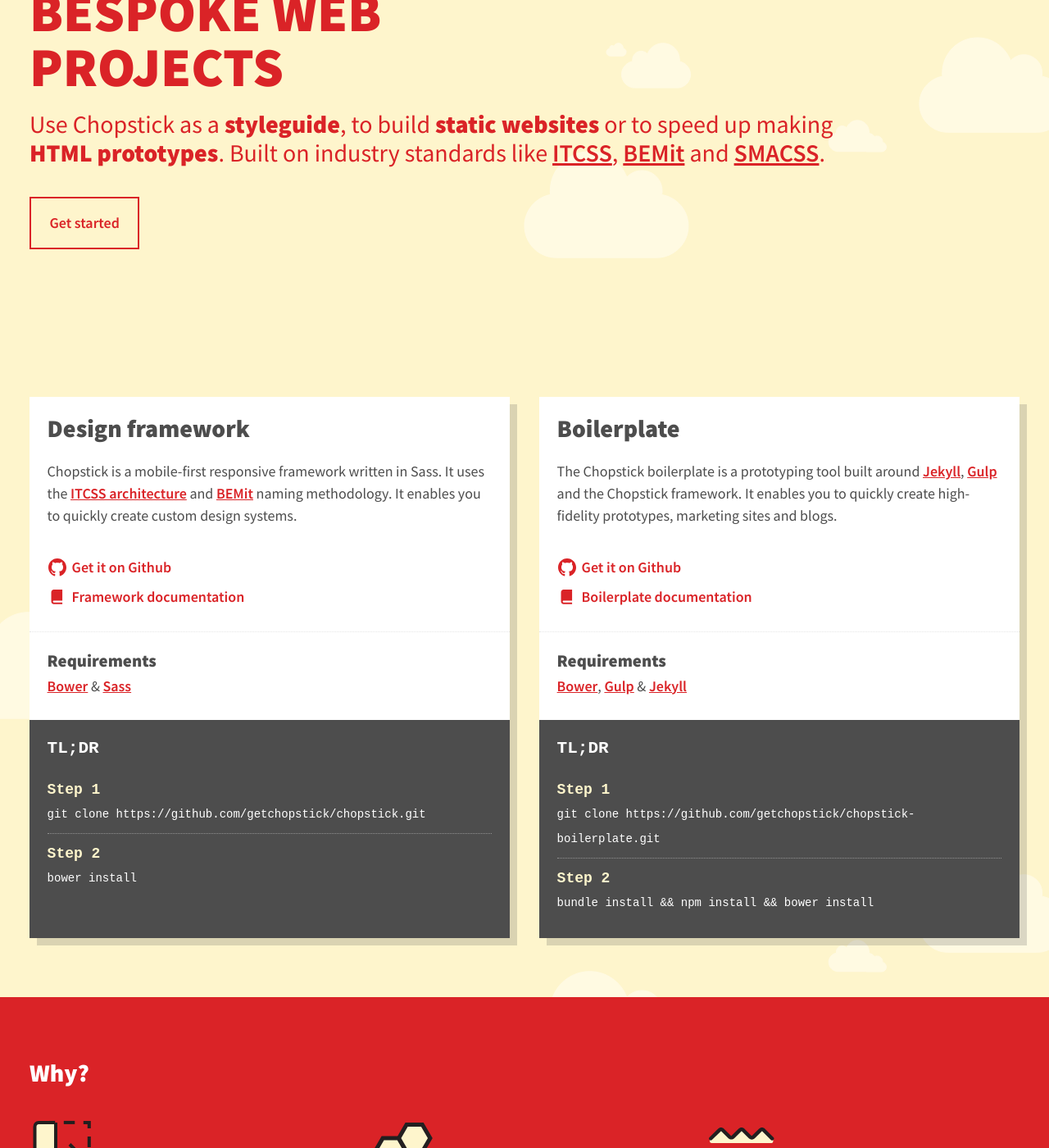
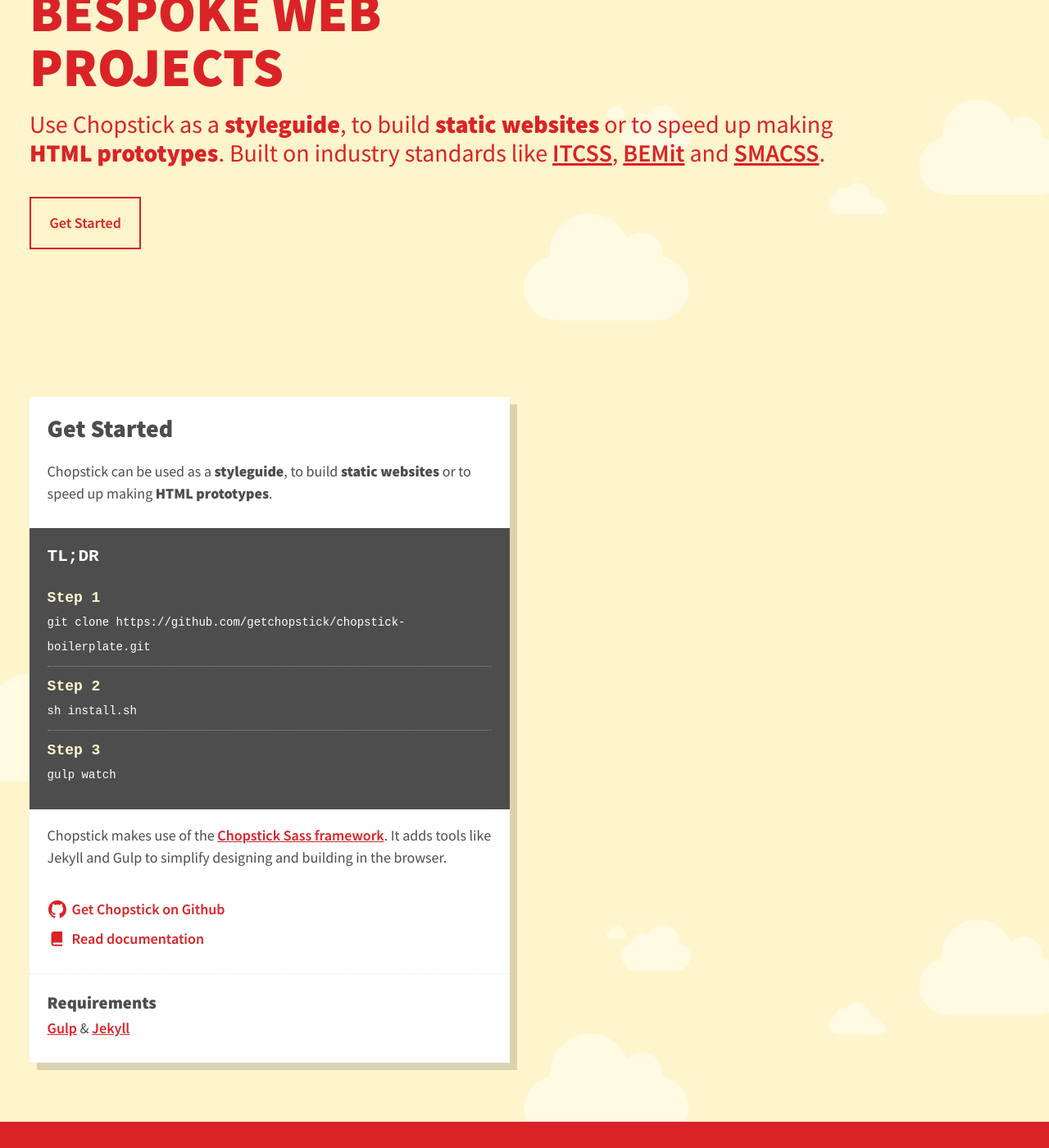
Before and after one commit to getchopstick/getchopstick.github.io, a Jekyll site: the page built from index.html, in a window 1280 px wide and 1400 px high, scrolled down 303 px. Shown: the whole window at 82% size. Built offline with Jekyll 4.4.1, drawn with Linux system fonts in a browser that asks for light colours; nearby versions of some CDN libraries.

Commit message:
Update homepage instructions

```diff
--- a/_includes/components.cards.html
+++ b/_includes/components.cards.html
@@ -1,51 +1,11 @@
 <div class="c-row c-row--beta c-row--padding" id="start">
     <div class="o-container">
         <div class="o-grid o-grid--gutter o-flex-bp4">
-            <div class="o-grid__item u-1-of-2-bp4">
+            <div class="o-grid__item u-2-of-4-bp4">
                 <div class="c-card c-card--alpha">
                     <div class="c-card__body c-card__body--light">
-                        <h2>Design framework</h2>
-                        <p>Chopstick is a mobile-first responsive framework written in Sass. It uses the <a href="https://www.youtube.com/watch?v=1OKZOV-iLj4">ITCSS architecture</a> and <a href="http://csswizardry.com/2015/08/bemit-taking-the-bem-naming-convention-a-step-further/">BEMit</a> naming methodology. It enables you to quickly create custom design systems.</p>
-                        <p class="u-mb-beta"><a href="https://github.com/getchopstick/chopstick" class="c-link c-link--github">Get it on Github</a></p>
-                        <p><a class="c-link c-link--documentation" href="https://github.com/getchopstick/chopstick/wiki">Framework documentation</a></p>
-                    </div>
-
-                    <div class="c-card__body c-card__body--light c-card__body--divider">
-                        <h3 class="u-mb-alpha">Requirements</h3>
-                        <p>
-                            <a href="http://bower.io/">Bower</a> &amp; <a href="http://sass-lang.com/">Sass</a>
-                        </p>
-                    </div>
-
-                    <div class="c-card__body c-card__body--code">
-                        <h3 class="c-code-title">TL;DR</h3>
-                        <ul class="o-list c-list-ui">
-                            <li class="c-list-ui__item">
-                                <span class="c-code-step">Step 1</span><br />
-                                    <code class="c-code">git clone https://github.com/getchopstick/chopstick.git</code>
-                            </li>
-                            <li class="c-list-ui__item">
-                                <span class="c-code-step">Step 2</span><br />
-                                    <code class="c-code">bower install</code>
-                            </li>
-                        </ul>
-                    </div>
-                </div>
-            </div>
-            <div class="o-grid__item u-1-of-2-bp4">
-                <div class="c-card c-card--alpha">
-                    <div class="c-card__body c-card__body--light">
-                        <h2>Boilerplate</h2>
-                        <p>The Chopstick boilerplate is a prototyping tool built around <a href="http://jekyllrb.com/">Jekyll</a>, <a href="http://gulpjs.com/">Gulp</a> and the Chopstick framework. It enables you to quickly create high-fidelity prototypes, marketing sites and blogs.</p>
-                        <p></p>
-                        <p class="u-mb-beta"><a href="https://github.com/getchopstick/chopstick-boilerplate" class="c-link c-link--github">Get it on Github</a></p>
-                        <p><a class="c-link c-link--documentation" href="https://github.com/getchopstick/chopstick-boilerplate/wiki">Boilerplate documentation</a></p>
-                    </div>
-                    <div class="c-card__body c-card__body--light c-card__body--divider">
-                        <h3 class="u-mb-alpha">Requirements</h3>
-                        <p>
-                            <a href="http://bower.io/">Bower</a>, <a href="http://gulpjs.com/">Gulp</a> &amp; <a href="https://jekyllrb.com/">Jekyll</a>
-                        </p>
+                        <h2>Get Started</h2>
+                        <p>Chopstick can be used as a <strong>styleguide</strong>, to build <strong>static websites</strong> or to speed up making <strong>HTML prototypes</strong>.</p>
                     </div>
                     <div class="c-card__body c-card__body--code">
                         <h3 class="c-code-title">TL;DR</h3>
@@ -56,9 +16,24 @@
                             </li>
                             <li class="c-list-ui__item">
                                 <span class="c-code-step">Step 2</span><br />
-                                    <code class="c-code">bundle install && npm install && bower install</code>
+                                    <code class="c-code">sh install.sh</code>
+                            </li>
+                            <li class="c-list-ui__item">
+                                <span class="c-code-step">Step 3</span><br />
+                                    <code class="c-code">gulp watch</code>
                             </li>
                         </ul>
+                    </div>
+                    <div class="c-card__body c-card__body--light">
+                        <p>Chopstick makes use of the <a href="https://github.com/getchopstick/chopstick-sass">Chopstick Sass framework</a>. It adds tools like Jekyll and Gulp to simplify designing and building in the browser.</p>
+                        <p class="u-mb-beta"><a href="https://github.com/getchopstick/chopstick-boilerplate" class="c-link c-link--github">Get Chopstick on Github</a></p>
+                        <p><a class="c-link c-link--documentation" href="https://github.com/getchopstick/chopstick-boilerplate/wiki">Read documentation</a></p>
+                    </div>
+                    <div class="c-card__body c-card__body--light c-card__body--divider">
+                        <h3 class="u-mb-alpha">Requirements</h3>
+                        <p>
+                            <a href="http://gulpjs.com/">Gulp</a> &amp; <a href="https://jekyllrb.com/">Jekyll</a>
+                        </p>
                     </div>
                 </div>
             </div>
--- a/_includes/components.hero.html
+++ b/_includes/components.hero.html
@@ -5,7 +5,7 @@
                 <h1 class="c-title c-chopstick">Easily design bespoke web projects <span class="c-chopstick__logo"></span></h1>
                 <p class="c-lead">Use Chopstick as a <strong>styleguide</strong>, to build <strong>static websites</strong> or to speed up making <strong>HTML prototypes</strong>. Built on industry standards like <a href="http://itcss.io/">ITCSS</a>, <a href="http://csswizardry.com/2015/08/bemit-taking-the-bem-naming-convention-a-step-further/">BEMit</a> and <a href="https://smacss.com/">SMACSS</a>.</p>
                 <p>
-                    <a class="c-button c-button--lg" href="#start">Get started</a>
+                    <a class="c-button c-button--lg" href="#start">Get Started</a>
                 </p>
             </div>
         </section>
```
